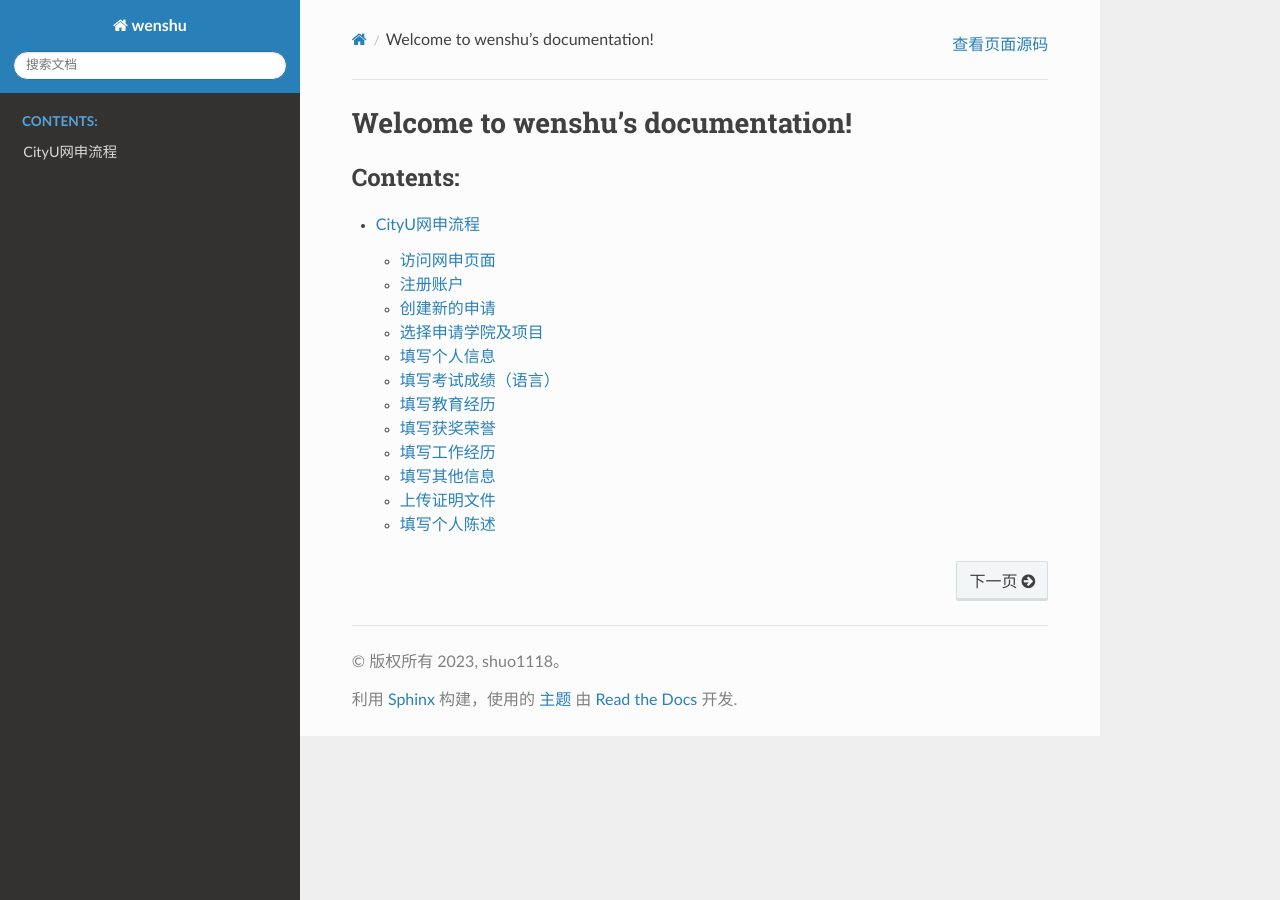
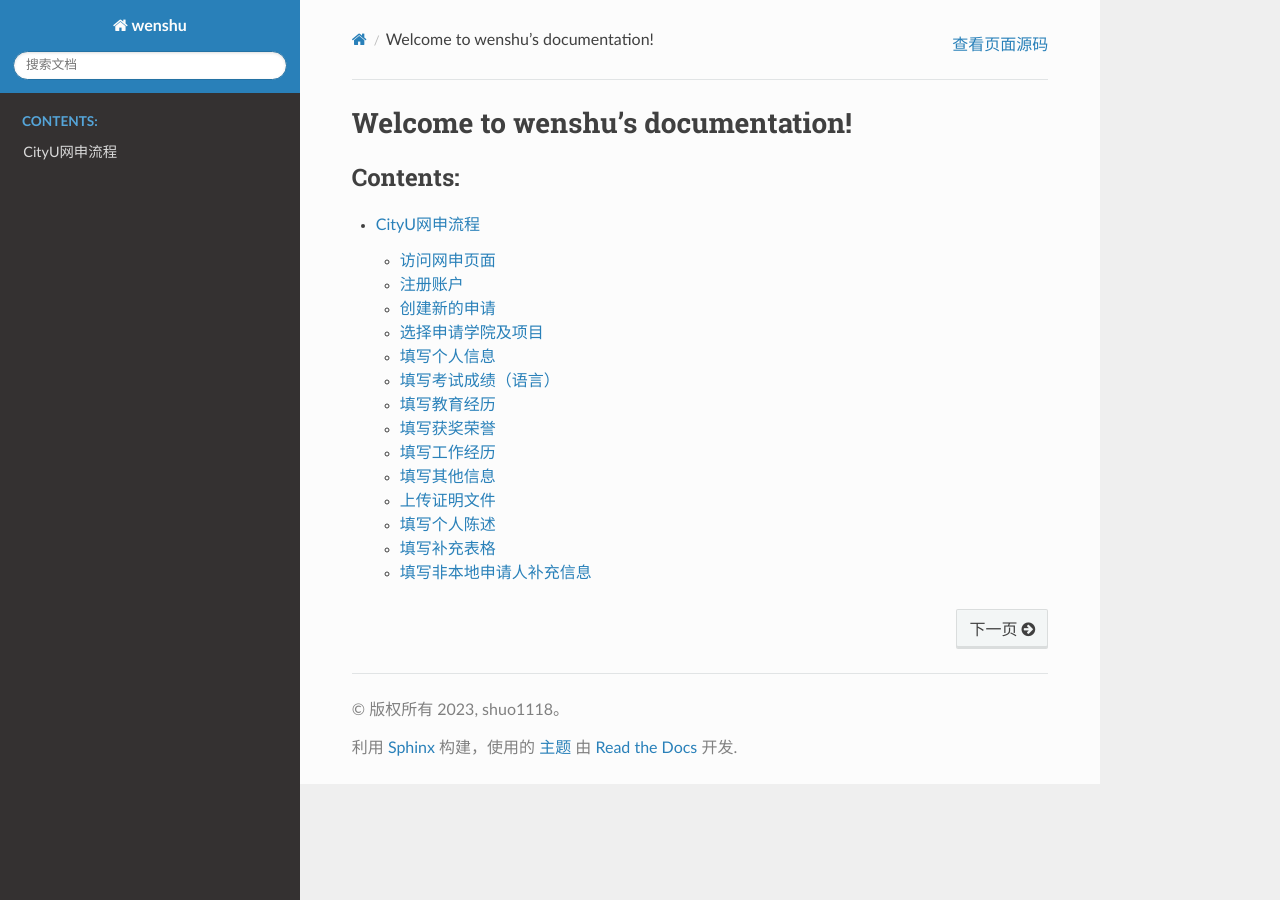
Before and after one commit to shuo1118/liuxuewenshu, a Sphinx documentation site: the page built from docs/source/index.rst, in a window 1280 px wide. Built offline with Sphinx 7.4.7 and the Read the Docs theme 2.0.0, drawn with Linux system fonts in a browser that asks for light colours.

Commit message:
Update CityU.md

```diff
--- a/docs/source/CityU/CityU.md
+++ b/docs/source/CityU/CityU.md
@@ -63,10 +63,38 @@
 
 ## 填写获奖荣誉
 
+![](../CityU/fig/figure13-0.png)
+
+![](../CityU/fig/figure13.png)
+
+
 ## 填写工作经历
+
+![](../CityU/fig/figure14.png)
+
+![](../CityU/fig/figure15.png)
 
 ## 填写其他信息
 
+![](../CityU/fig/figure16.png)
+
 ## 上传证明文件
 
+![](../CityU/fig/figure17.png)
+
 ## 填写个人陈述
+
+![](../CityU/fig/figure18.png)
+
+## 填写补充表格
+
+![](../CityU/fig/figure19.png)
+
+![](../CityU/fig/figure20.png)
+
+![](../CityU/fig/figure20-1.png)
+
+## 填写非本地申请人补充信息
+
+![](../CityU/fig/figure21.png)
+![](../CityU/fig/figure21.png)
```
